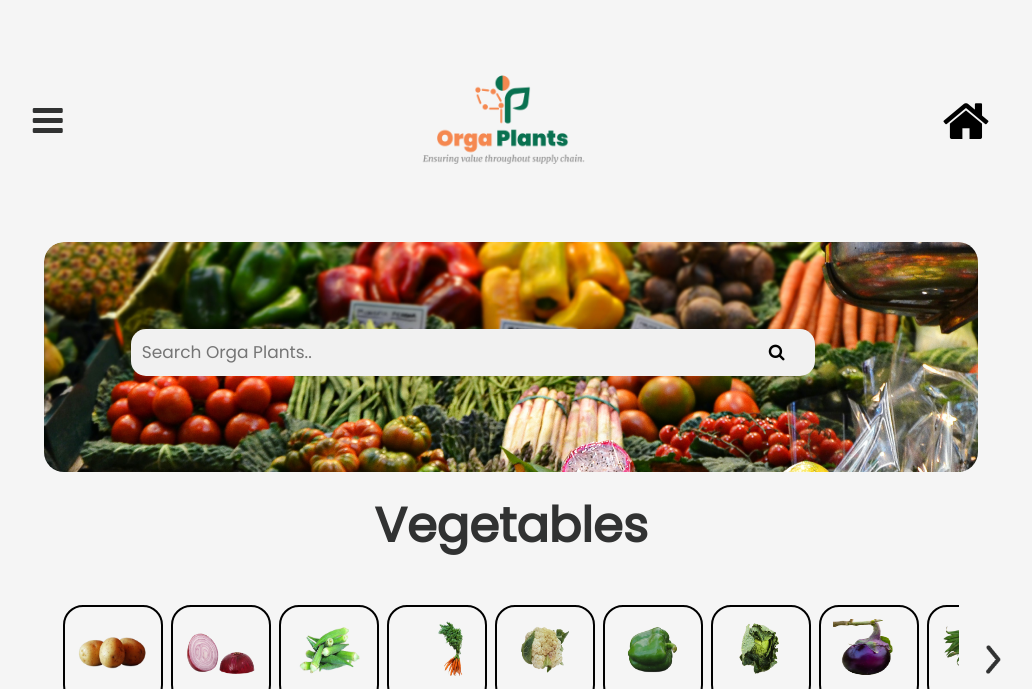
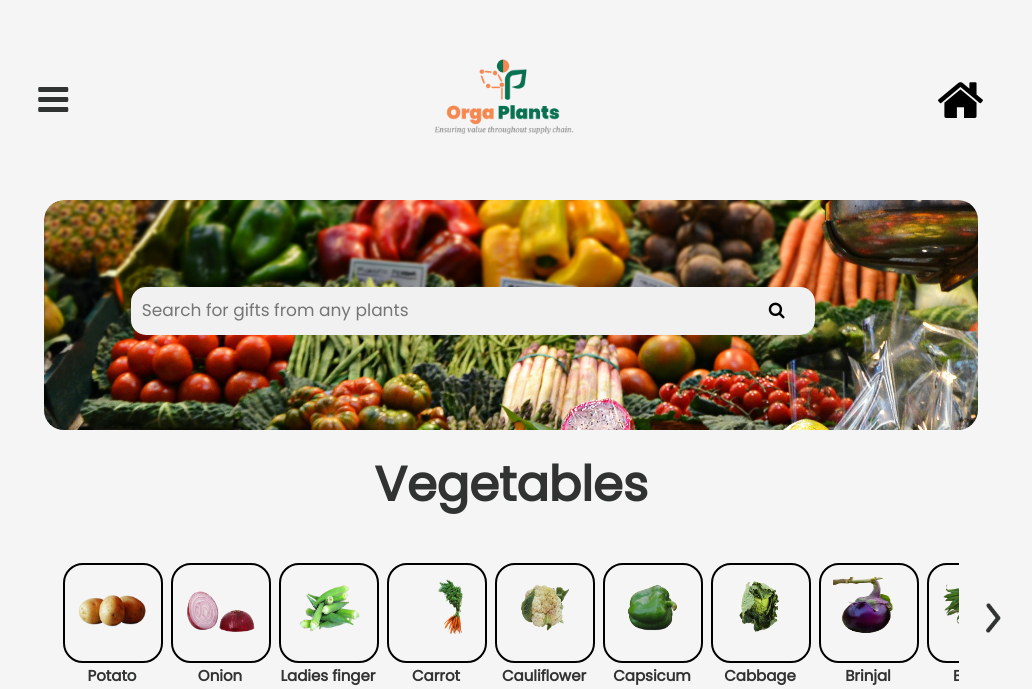
Before and after one commit to sunshine-22/orgaworks, a Django app: page / in a window 1280 px wide. Shown: the top 689 px of the page, without its empty margins (129-1161 px from the left). Run offline with Django 3.2, Linux system fonts and the light colour scheme; data comes from the database, SQL or seed files in the repository; some libraries are stand-ins or nearby versions.

Commit message:
scraping edits

```diff
--- a/orga/views.py
+++ b/orga/views.py
@@ -98,19 +98,27 @@ def productdescription(request,id):
 
 
             else:
+                print("inelse")
                 sheetdata=pd.DataFrame()
                 sheetdata["PRODUCT"]=[scrping_data.name,]
                 communityfarm_data= communityfarm(scrping_data.communityfarm,"Onion")
+                print(communityfarm_data)
                 greenda_data= greenda(scrping_data.greendna,"Onion")
+                print(greenda_data)
                 healthybuddha_data= healthybuddha(scrping_data.healthybuddha,"Onion")
+                print(healthybuddha_data)
                 organiceraa_data= organiceraa(scrping_data.organiceraa,"Onion")
+                print(organiceraa_data)
                 sheetdata["Communityfarm"]=communityfarm_data.get("price")
                 sheetdata["Greenda"]=greenda_data["price"]
                 sheetdata["HealthyBuddha"]=healthybuddha_data["price"]
                 sheetdata["Organiceraa"]=organiceraa_data["price"]
 
                 sheetlist=sheetdata.values.tolist()
+                print(sheetlist)
                 foundsheet.append_table(values=sheetlist)
+                return render(request, 'pages/productdescription.html',{'communityfarm_data':communityfarm_data,'greenda_data':greenda_data,'healthybuddha_data':healthybuddha_data,
+                                                            'organiceraa_data':organiceraa_data,'linksdata':scrping_data,"proid":id,"review":rev})
 
     except:
 
--- a/static/css/crausol.css
+++ b/static/css/crausol.css
@@ -39,8 +39,8 @@
 
   }
   .borderline img{
-      width: 60px;
-      height: 60px;
+      width: 200px;
+      height: 200px;
   }
 
   .owlcrousalworking{
--- a/static/css/style.css
+++ b/static/css/style.css
@@ -23,9 +23,9 @@
         align-items: center;
     }
     .logo img {
-        height: 237px;
-        width: 233px;
-        margin-top: 2%;
+        height: 200px;
+        width: 200px;
+        margin-top: 0%;
 
     }
     header ul{
@@ -69,7 +69,7 @@
 
     .logo {
         text-align: center;
-        /* max-width: 50%; */
+
         margin: auto;
         justify-content: center;
         align-items: center;
--- a/templates/basic.html
+++ b/templates/basic.html
@@ -86,7 +86,7 @@
         <ul>
             <li><div class="humburgeritems">
                 <div class="baricon" id="humburger">
-                    <i class="fa fa-bars"></i>
+                    <i class="fa fa-bars" style="color: #313232;"></i>
                 </div>
                 <div class="baricon" id="closebtn">
                     <i class="fa fa-close"></i>
@@ -105,7 +105,7 @@
                 </div></li>
                 <li>
                 </div> <div class="logo">
-                    <img src="{% static 'images/logo/logo.png' %}" alt="">
+                    <a href="/"><img src="{% static 'images/logo/logo.png' %}" alt=""></a>
                 </div>
 
                 </li>
--- a/templates/home.html
+++ b/templates/home.html
@@ -54,7 +54,7 @@
     <!--End of Tawk.to Script-->
 <div class="searchorga" style="background-image: url('static/images/background/background.png');">
     <form class=" example " action="{% url 'searchitems' %}" method="GET" value="{{request.GET.q}}">
-        <input type="text" placeholder="Search Orga Plants.."  name="q" value="{{request.GET.q}}">
+        <input type="text" placeholder="Search for gifts from any plants"  name="q" value="{{request.GET.q}}">
         <!--<button type="submit"><i class="searchbtn fa fa-search"></i></button>-->
         <button type="submit" style="border-radius:0px 15px 15px 0px ;"  name="submit" value="Search"><i class="searchbtn fa fa-search"></i></button>
     </form>
@@ -74,7 +74,7 @@
         {%  if item.category == "vegetables"  %}
        <a href="{% url 'productdescription' item.id %}"  style="color:transparent;"> <div class="item">
         <div class="borderline">
-            <img src="{{item.productlinkImage.url}}"  alt="">
+            <img src="{{item.productlinkImage.url}}" width="300" height="300" alt="">
 
         </div>
         <h2 class="itemname">
```
Also changed, not shown: templates/pages/productdescription.html (+4 -4 lines), 8 other files.
